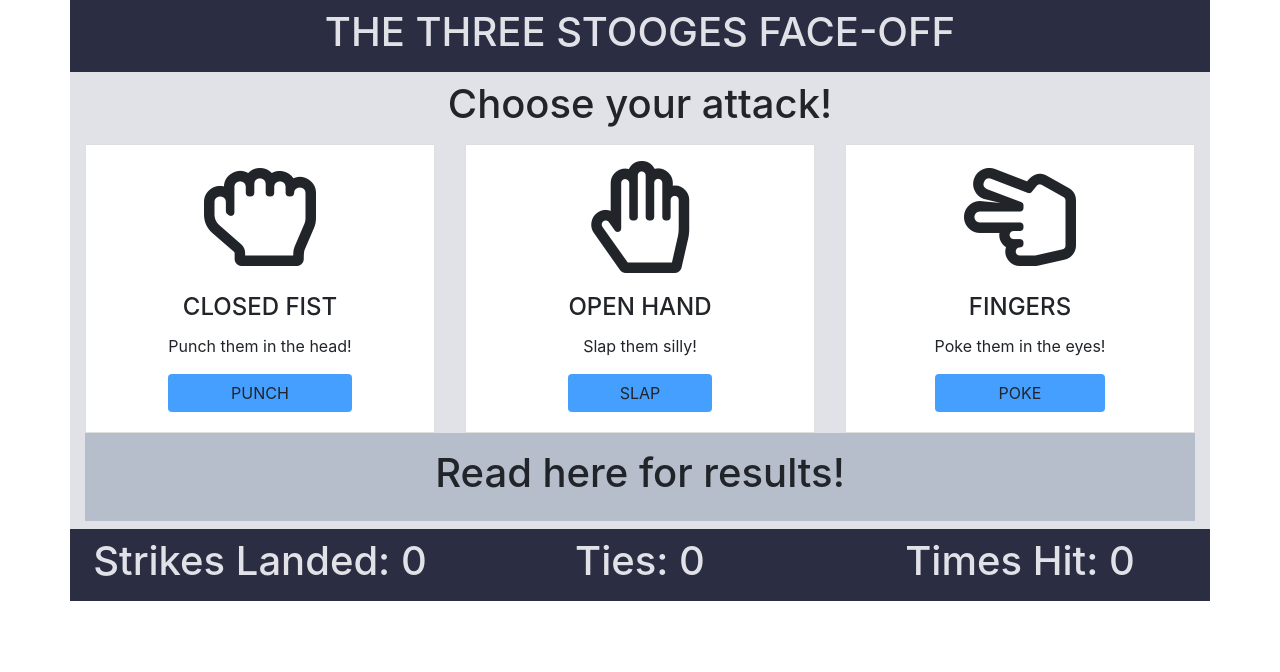
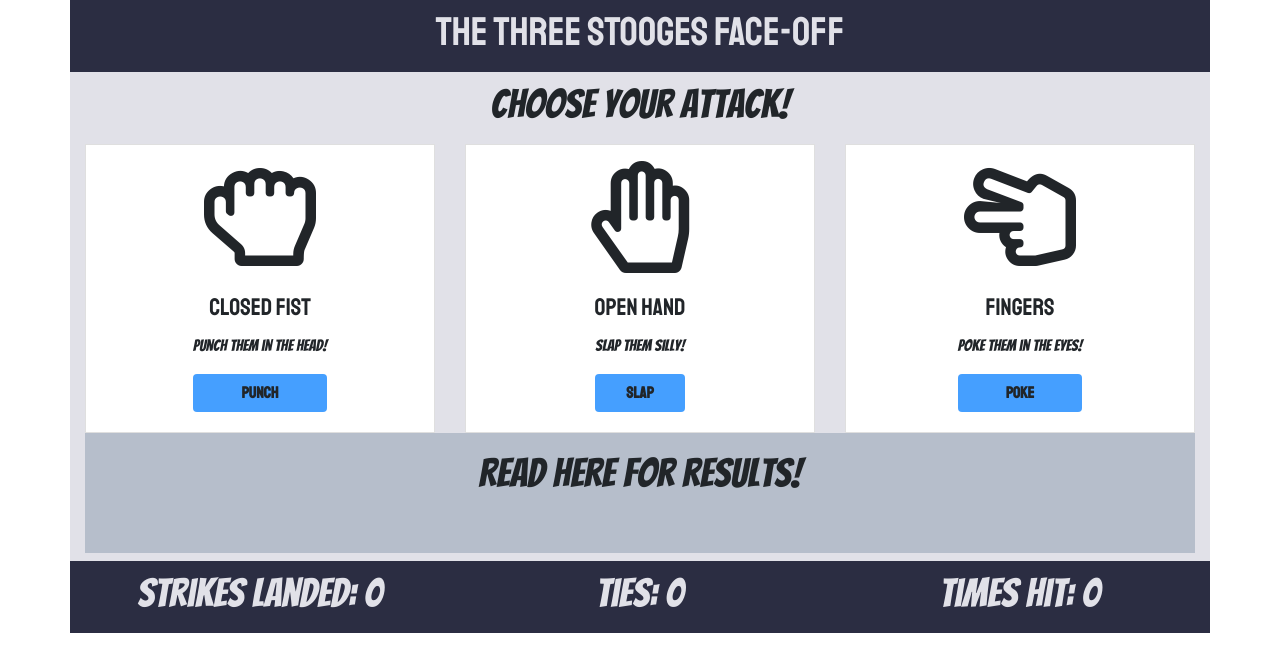
Before and after one commit to CalebSherfick/Rock_Paper_Scissors, a plain HTML site: page index.html in a window 1280 px wide. Drawn offline with nearby package versions, Linux system fonts and the light colour scheme.

Commit message:
changed font

```diff
--- a/apps/app.js
+++ b/apps/app.js
@@ -79,7 +79,7 @@ function computerResult() {
 }
 
 function fightPrompt() {
-  document.getElementById('goAgain').innerHTML = `<h1>Go ahead and make another move</h1>`
+  document.getElementById('goAgain').innerText = `Go ahead and make another move`
 }
 
 
--- a/assets/style.css
+++ b/assets/style.css
@@ -6,7 +6,21 @@
   background-color: #e1e1e8;
 }
 
+.title-text {
+  font-family: 'Staatliches', cursive;
+}
 
+.attack-text {
+  font-family: 'Bangers', cursive;
+}
+
+.card-title {
+  font-family: 'Staatliches', cursive;
+}
+
+.card-text {
+  font-family: 'Bangers', cursive;
+}
 
 .title-color {
   background-color: #2b2d42;
@@ -15,6 +29,12 @@
 
 .results {
   background-color: #b6becb;
+  min-height: 15vh;
+  font-family: 'Bangers', cursive;
+}
+
+.score-keeper {
+  font-family: 'Bangers', cursive;
 }
 
 .card {
@@ -25,8 +45,6 @@
 .btn {
   background-color: #459fff;
   color: #e1e1e8;
+  font-family: 'Staatliches', cursive;
+  font-weight: 800;
 }
-
-/* .results-row {
-  height: 100vh;
-} */
--- a/index.html
+++ b/index.html
@@ -9,6 +9,7 @@
     integrity="sha384-GJzZqFGwb1QTTN6wy59ffF1BuGJpLSa9DkKMp0DgiMDm4iYMj70gZWKYbI706tWS" crossorigin="anonymous">
   <link rel="stylesheet" href="https://use.fontawesome.com/releases/v5.7.1/css/all.css"
     integrity="sha384-fnmOCqbTlWIlj8LyTjo7mOUStjsKC4pOpQbqyi7RrhN7udi9RwhKkMHpvLbHG9Sr" crossorigin="anonymous">
+  <link href="https://fonts.googleapis.com/css?family=Bangers|Staatliches" rel="stylesheet">
   <link rel="stylesheet" href="assets/style.css">
   <title>Rock Paper Scissors</title>
 </head>
@@ -17,13 +18,13 @@
   <section class="container h-100">
     <section class="row">
       <div class="col-md-12 text-center title-color py-2">
-        <h1>THE THREE STOOGES FACE-OFF</h1>
+        <h1 class="title-text">THE THREE STOOGES FACE-OFF</h1>
       </div>
     </section>
 
     <section class="row align-items-center justify-content-center">
       <div class="col-md-12">
-        <h1 class="text-center py-2" id="goAgain">
+        <h1 class="text-center py-2 attack-text" id="goAgain">
           Choose your attack!
         </h1>
       </div>
@@ -81,7 +82,7 @@
 
     <section class="row">
       <div class="col-md-12 title-color">
-        <div class="row">
+        <div class="row score-keeper">
           <div class="col-md-4 d-flex align-items-end justify-content-center py-2">
             <h1 class="text-center" id="playerWins">
               Strikes Landed: 0
```
